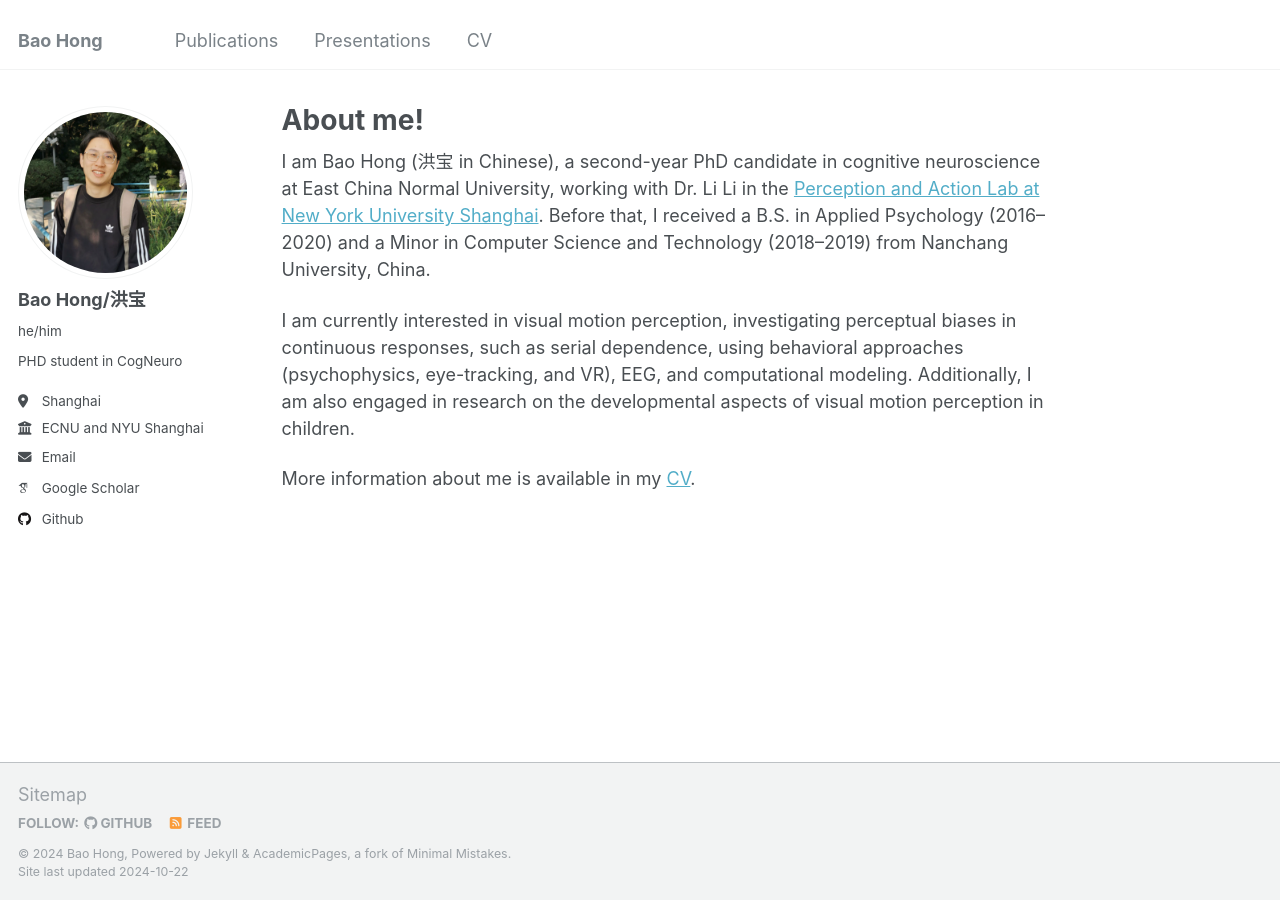
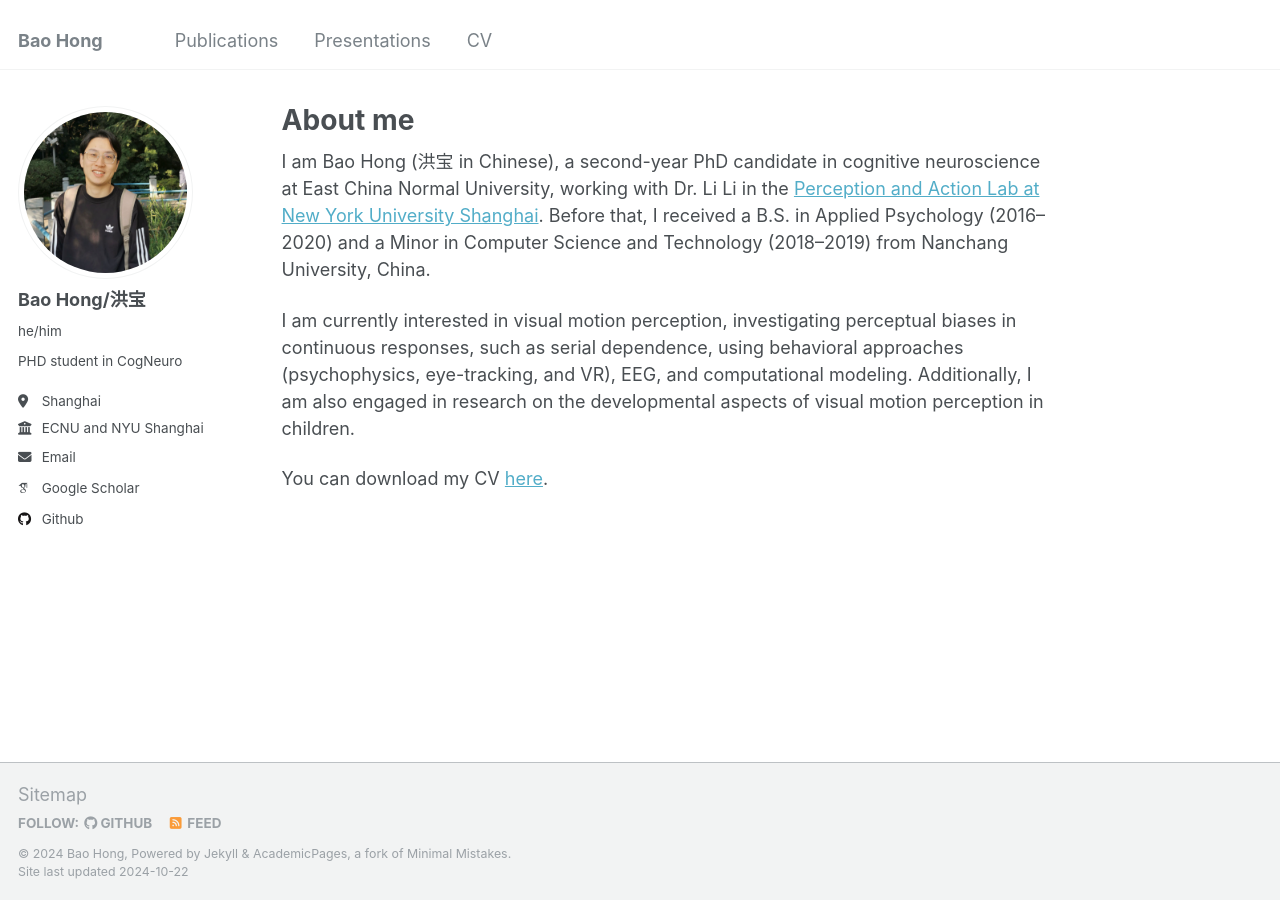
Before and after one commit to Bao-Hong/Bao-Hong.github.io, a Jekyll site: the page built from _pages/about.md, in a window 1280 px wide. Built offline with Jekyll 4.4.1, drawn with Linux system fonts in a browser that asks for light colours; some web fonts are replaced.

Commit message:
Initial committest

```diff
--- a/_pages/about.md
+++ b/_pages/about.md
@@ -1,6 +1,6 @@
 ---
 permalink: /
-title: "About me!"
+title: "About me"
 author_profile: true
 redirect_from:
   - /about/
@@ -10,4 +10,4 @@ I am Bao Hong (洪宝 in Chinese), a second-year PhD candidate in cognitive neur
 
 I am currently interested in visual motion perception, investigating perceptual biases in continuous responses, such as serial dependence, using behavioral approaches (psychophysics, eye-tracking, and VR), EEG, and computational modeling. Additionally, I am also engaged in research on the developmental aspects of visual motion perception in children.
 
-More information about me is available in my [CV](http://baohong-paul.github.io/files/HongBao-CV-202406.pdf).
+You can download my CV [here](http://baohong-paul.github.io/files/HongBao-CV-202406.pdf).
```
